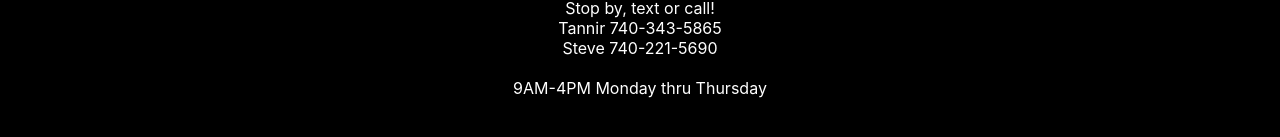
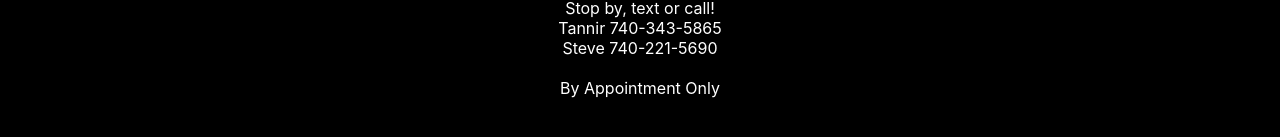
Before and after one commit to litholight/autodetail, a React (Create React App) app: page / in a window 1280 px wide. Shown: the part 619-756 px from the top of the page. Built offline with nearby package versions, Linux system fonts and the light colour scheme.

Commit message:
updated hours

```diff
--- a/src/Homepage.js
+++ b/src/Homepage.js
@@ -35,7 +35,7 @@ function App() {
       <Info>Tannir 740-343-5865</Info>
       <Info>Steve 740-221-5690</Info>
       <br />
-      <Info>9AM-4PM Monday thru Thursday</Info>
+      <Info>By Appointment Only</Info>
     </div>
   )
 }
```
